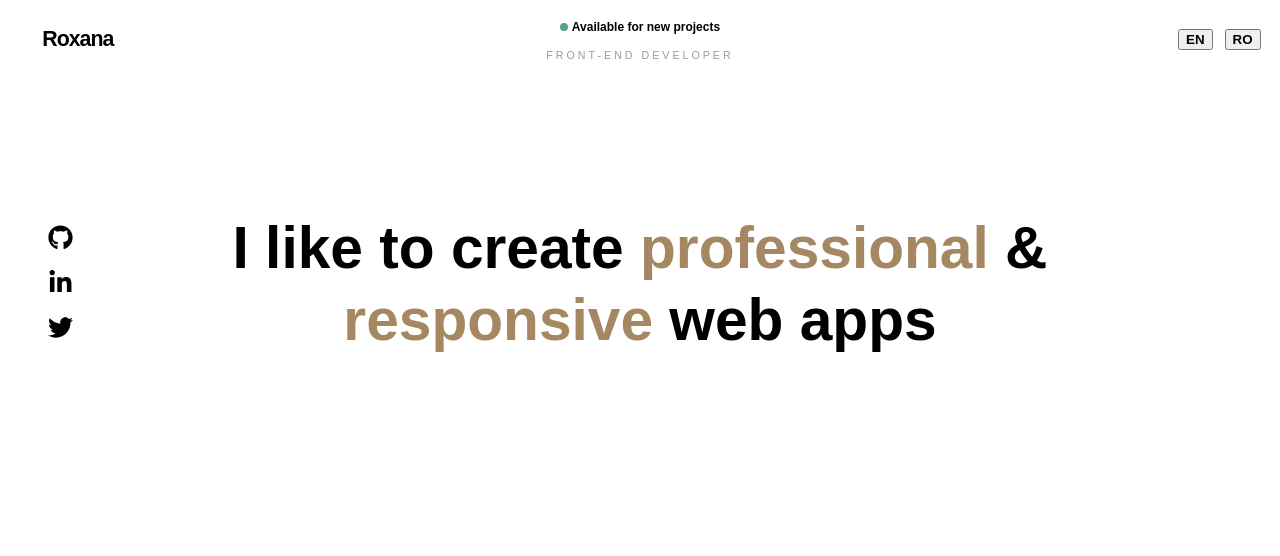
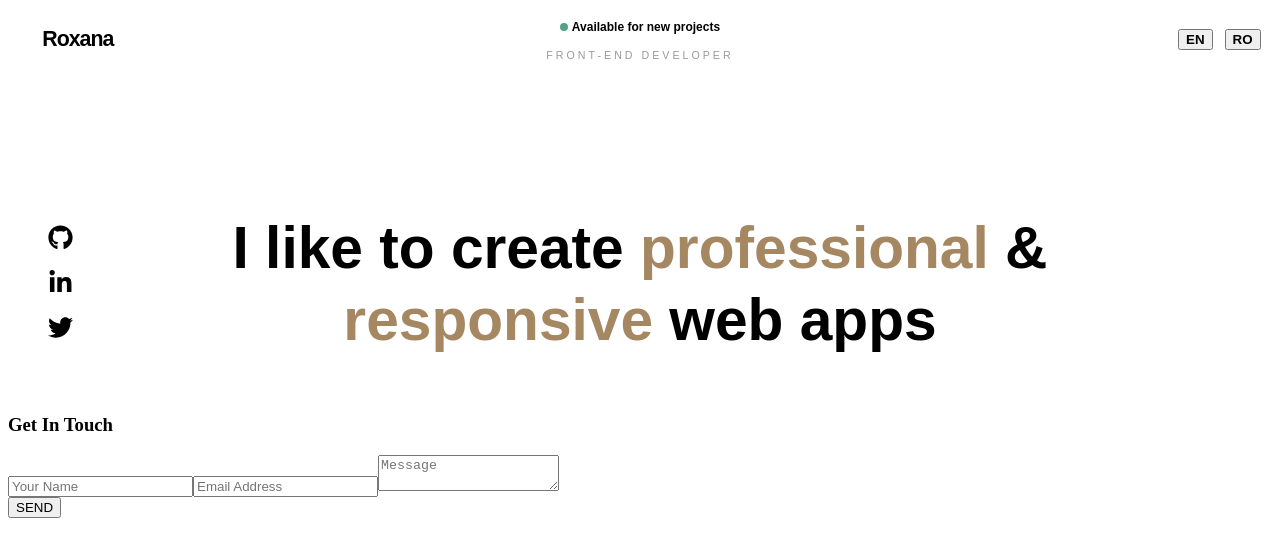
Before and after one commit to roxyoanes/personal-website, a Gatsby site: page / in a window 1280 px wide. Built offline with nearby package versions, Linux system fonts and the light colour scheme; Gatsby itself is replaced by a stand-in of ours.

Commit message:
Add footer

```diff
--- /dev/null
+++ b/src/components/footer.jsx
@@ -0,0 +1,23 @@
+import React from "react"
+
+import StyledFooter from "./styled-components/styled-footer";
+
+const Footer = () => (
+  <StyledFooter>
+    <div className="contact">
+      <h3 className="title">Get In Touch</h3>
+      <div className="form-wrapper">
+        <form className="contact__send-wrapper">
+          <input type="text" className="form" id="name" placeholder="Your Name" />
+          <input type="text" className="form" id="name" placeholder="Email Address" />
+          <textarea type="text" className="form textarea" id="name" placeholder="Message" />
+        </form>
+        <div className="btn-wrapper">
+          <button type="button" className="send-btn">SEND</button>
+        </div>
+      </div>
+    </div>
+  </StyledFooter>
+)
+
+export default Footer;
--- a/src/components/layout.jsx
+++ b/src/components/layout.jsx
@@ -10,6 +10,8 @@ import PropTypes from "prop-types"
 import { useStaticQuery, graphql } from "gatsby"
 
 import Header from "./header"
+import Footer from "./footer"
+
 
 const Layout = ({ children }) => {
   const data = useStaticQuery(graphql`
@@ -28,8 +30,7 @@ const Layout = ({ children }) => {
       <div
       >
         <main>{children}</main>
-        <footer>
-        </footer>
+       <Footer />
       </div>
     </>
   )
--- /dev/null
+++ b/src/components/styled-components/styled-footer.jsx
@@ -0,0 +1,7 @@
+import styled from "@emotion/styled";
+
+const StyledFooter = styled.div`
+
+`;
+
+export default StyledFooter;
```
